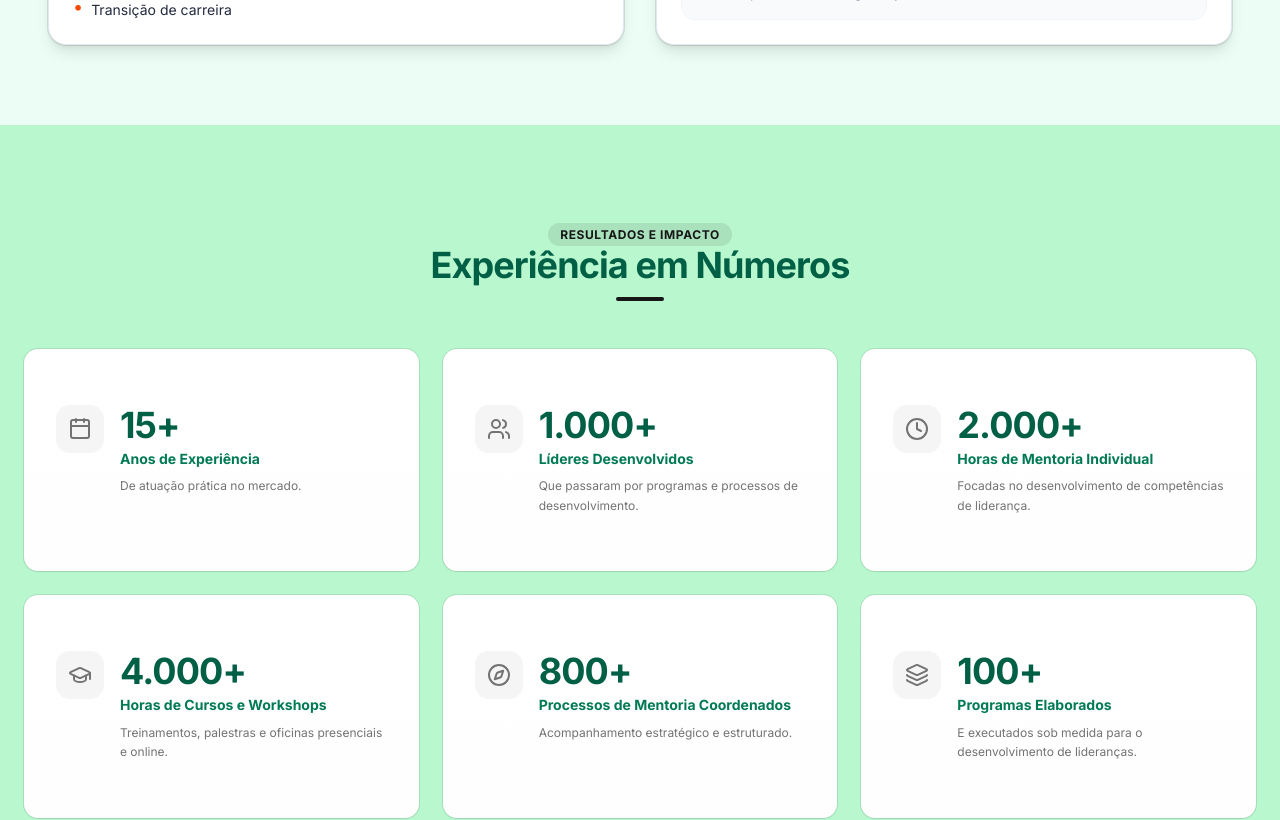
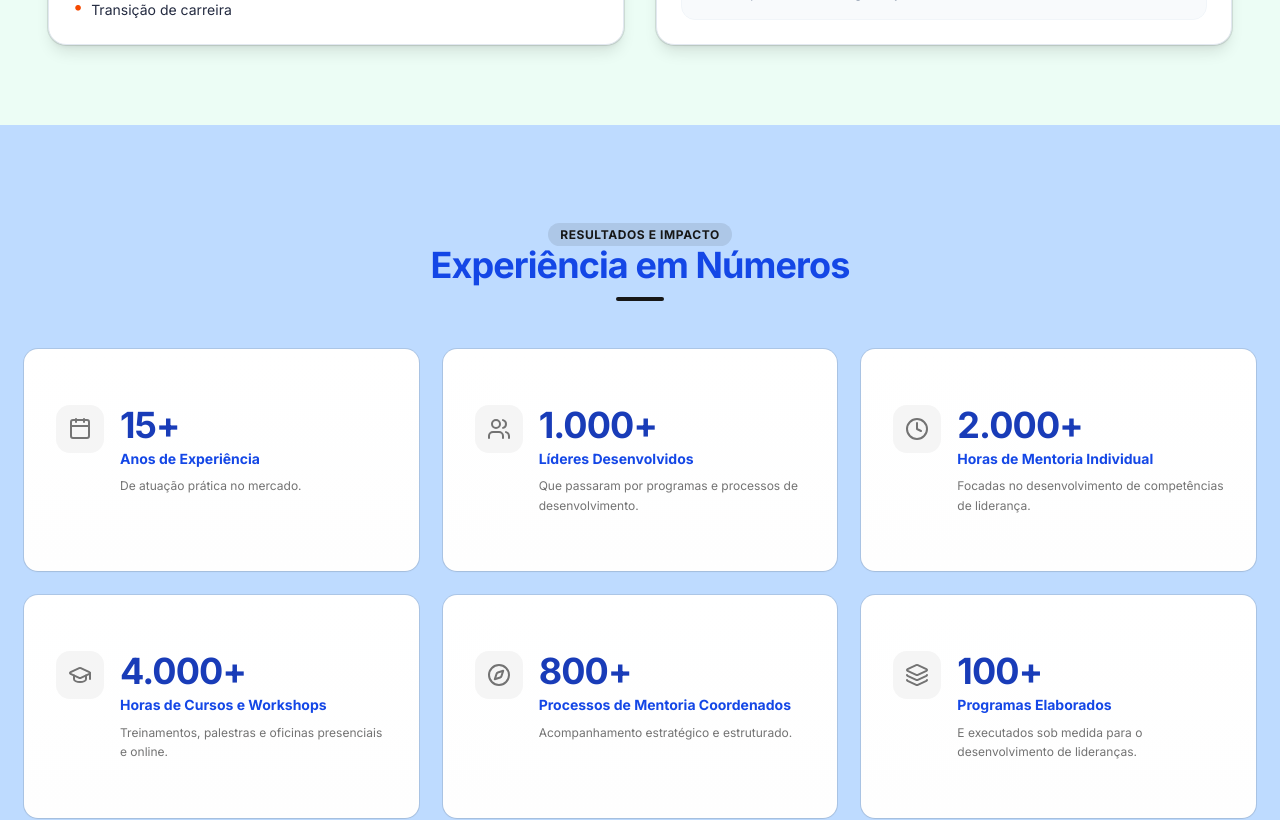
Before and after one commit to arthursmarinho/marcio-simioni-site-nextjs, a Next.js app: page / in a window 1280 px wide. Shown: the part 1960-2780 px from the top of the page. Built offline with nearby package versions, Linux system fonts and the light colour scheme.

Commit message:
update: chaged the colors to marcio colors

```diff
--- a/app/components/StatsSection.tsx
+++ b/app/components/StatsSection.tsx
@@ -51,13 +51,13 @@ export default function StatsSection() {
   ];
 
   return (
-    <section className="py-16 px-6 bg-green-200 lg:py-24 ">
+    <section className="py-16 px-6 bg-blue-200 lg:py-24 ">
       <div className="max-w-7xl mx-auto space-y-12">
         <div className="text-center space-y-3">
           <span className="text-xs font-semibold tracking-wider uppercase text-primary bg-primary/10 px-3 py-1 rounded-full">
             Resultados e Impacto
           </span>
-          <h2 className="text-3xl text-emerald-800 font-bold tracking-tight sm:text-4xl font-arvo">
+          <h2 className="text-3xl text-blue-700 font-bold tracking-tight sm:text-4xl font-arvo">
             Experiência em Números
           </h2>
           <div className="h-1 w-12 bg-primary mx-auto rounded-full mt-2" />
@@ -79,10 +79,10 @@ export default function StatsSection() {
                   </div>
 
                   <div className="space-y-1">
-                    <span className="text-3xl text-emerald-800 sm:text-4xl font-extrabold tracking-tight block font-arvo">
+                    <span className="text-3xl text-blue-800 sm:text-4xl font-extrabold tracking-tight block font-arvo">
                       {stat.value}
                     </span>
-                    <h3 className="text-sm text-emerald-700 font-bold  leading-snug">
+                    <h3 className="text-sm text-blue-700 font-bold  leading-snug">
                       {stat.label}
                     </h3>
                     <p className="text-xs text-muted-foreground leading-relaxed pt-1">
```
